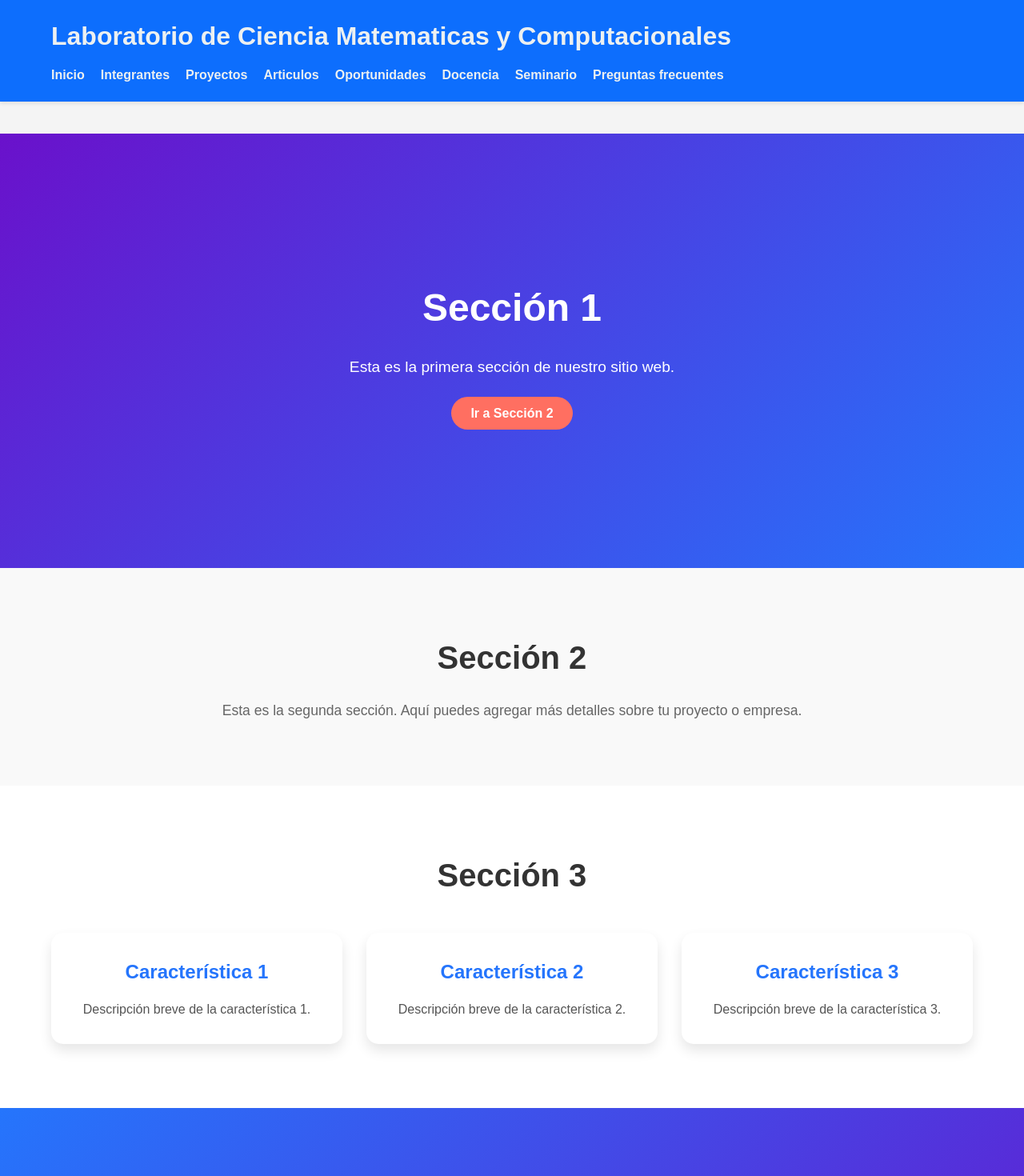
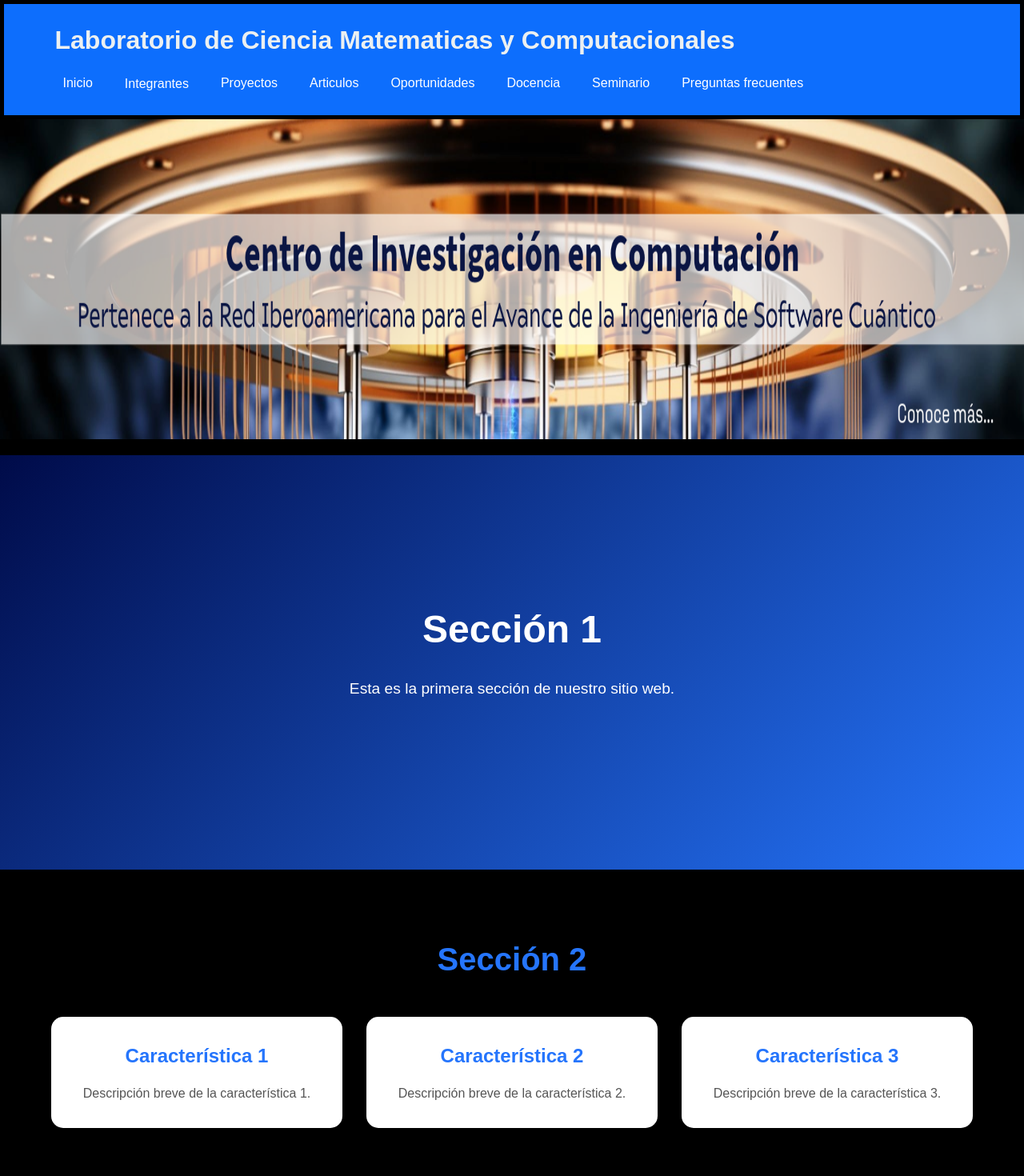
Before and after one commit to MathNCompSciLab/WebPageLab, a Next.js app in the folder web-page-lab/: page / in a window 1280 px wide. Shown: the top 1470 px of the page at 80% size. Built offline with nearby package versions, Linux system fonts and the light colour scheme.

Commit message:
fix navbar, add ejemplobanner and change style

```diff
--- a/web-page-lab/components/menuintegrantes.js
+++ b/web-page-lab/components/menuintegrantes.js
@@ -3,65 +3,64 @@ import { useState, useRef, useEffect } from 'react';
 import "../src/app/globals.css";
 import Link from 'next/link';
 
-export default function Menu()
-{
-    const [isOpen1, setIsOpen1] = useState(false);
-    const [isOpen11, setIsOpen11] = useState(false);
-    const [isOpen12, setIsOpen12] = useState(false);
-    const [isOpen121, setIsOpen121] = useState(false);
-    const [isOpen122, setIsOpen122] = useState(false);
-    const [isOpen123, setIsOpen123] = useState(false);
-
-
+export default function Menu() {
+  const [openMenus, setOpenMenus] = useState({}); // Controla qué menús están abiertos
   const dropdownRef = useRef(null);
-
 
   useEffect(() => {
     function handleClickOutside(event) {
+
+
       if (dropdownRef.current && !dropdownRef.current.contains(event.target)) {
-          setIsOpen(false);
+        setOpenMenus({}); // Cierra todos los menús al hacer clic fuera
+        console.log("hola");
       }
     }
 
-      document.addEventListener('mousedown', handleClickOutside);
+    document.addEventListener("mousedown", handleClickOutside);
     return () => {
-        document.removeEventListener('mousedown', handleClickOutside);
+      document.removeEventListener("mousedown", handleClickOutside);
     };
   }, []);
 
+  const toggleMenu = (menu) => {
+    setOpenMenus((prevMenus) => ({
+      ...prevMenus,
+      [menu]: !prevMenus[menu], // Alterna el estado del menú seleccionado
+    }));
+  };
 
-    return(
-      <div>
-          <button onClick={() => setIsOpen1(!isOpen1)}>Integrantes</button>
+  return (
+    <div ref={dropdownRef}>
+      <button onClick={() => toggleMenu("integrantes")}>Integrantes</button>
 
-      {isOpen1 && (
-        <div className='menu-desplegable'>
-          <button onClick={() => setIsOpen11(!isOpen11)}>profesores</button>
-            {isOpen11 && (
-            <div className='menu-desplegable'>
+      {openMenus["integrantes"] && (
+        <div className="menu-desplegable">
+          <button onClick={() => toggleMenu("profesores")}>Profesores</button>
+          {openMenus["profesores"] && (
+            <div className="menu-desplegableprofesores">
               <Link href="#">M. en C. Rocio</Link>
               <Link href="#">M. en C. Germán Téllez Castillo</Link>
               <Link href="#">Dr. Juan Carlos Chimal Eguía</Link>
               <Link href="#">Dr. Carlos Aguilar Ibañez</Link>
-
             </div>
           )}
 
-
-
-          <button onClick={() => setIsOpen12(!isOpen12)}>alumnos</button>
-            {isOpen12 && (
-            <div className='menu-desplegable'>
-            <button onClick={() => setIsOpen121(!isOpen121)}>Licenciatura</button>
-              {isOpen121 && (
-              <div className='menu-desplegable'>
+          <button onClick={() => toggleMenu("alumnos")}>Alumnos</button>
+          {openMenus["alumnos"] && (
+            <div className="menu-desplegablealumnos">
+              <button onClick={() => toggleMenu("licenciatura")}>
+                Licenciatura
+              </button>
+              {openMenus["licenciatura"] && (
+                <div className="menu-desplegable">
                   <Link href="#">Ismael</Link>
                 </div>
               )}
 
-            <button onClick={() => setIsOpen122(!isOpen122)}>Maestria</button>
-              {isOpen122 && (
-              <div className='menu-desplegable'>
+              <button onClick={() => toggleMenu("maestria")}>Maestría</button>
+              {openMenus["maestria"] && (
+                <div className="menu-desplegable">
                   <Link href="#">Dafne Coconi</Link>
                   <Link href="#">Aldair Cortés</Link>
                   <Link href="#">Alan Jiménez</Link>
@@ -70,26 +69,22 @@ export default function Menu()
                   <Link href="#">Luis Rojo</Link>
                   <Link href="#">Luis Farias</Link>
                   <Link href="#">Angel Saria</Link>
-
                 </div>
               )}
 
-            <button onClick={() => setIsOpen123(!isOpen123)}>Doctoroda</button>
-              {isOpen123 && (
-              <div className='menu-desplegable'>
+              <button onClick={() => toggleMenu("doctorado")}>Doctorado</button>
+              {openMenus["doctorado"] && (
+                <div className="menu-desplegable">
                   <Link href="#">Ivan</Link>
-              <Link href="#">Alenjandro Cardora</Link>
+                  <Link href="#">Alejandro Cardora</Link>
                   <Link href="#">Diana Barragán</Link>
                   <Link href="#">Irari Jimenez</Link>
-
-              </div>
-              )}
-
                 </div>
               )}
             </div>
           )}
         </div>
-    )
-
+      )}
+    </div>
+  );
 }
--- a/web-page-lab/src/app/globals.css
+++ b/web-page-lab/src/app/globals.css
@@ -1,7 +1,7 @@
 :root {
   --primary-color: #3498db;
   --secondary-color: #2ecc71;
-  --background-color: #f4f4f4;
+  --background-color: #000000;
   --text-color: #333;
   --header-bg: #0d6efd;
   --header-text: #ecf0f1;
@@ -25,6 +25,8 @@ body {
   width: 90%;
   max-width: 1200px;
   margin: 0 auto;
+
+
 }
 
 .header {
@@ -32,6 +34,7 @@ body {
   color: var(--header-text);
   padding: 20px 0;
   box-shadow: 0 2px 5px rgba(0, 0, 0, 0.1);
+  border: 5px solid #000;
 }
 
 .header h1 {
@@ -51,48 +54,83 @@ body {
 }
 
 .nav-links a {
-  color: var(--header-text);
+  color: white;
   text-decoration: none;
-  font-weight: bold;
-  transition: color 0.5s ease;
+  padding: 5px 10px;
+  display: block;
+  width: 100%;
+  transition: background-color 0.3s ease;
 }
 
 .nav-links a:hover {
   color: var(--secondary-color);
+
+  background-color: rgba(255, 255, 255, 0.2);
 }
 
 .nav-links button {
   background-color: transparent;
-  color:  var(--header-text);
+  color: white;
   border: none;
-  border-radius: 4px;
   cursor: pointer;
-  font-weight: bold;
   font-size: 1rem;
-  transition: color 0.5s ease;
+  text-align: left;
+  padding: 10px 10px;
+  width: 100%;
+  transition: background-color 0.3s ease;
 }
 
 .nav-links button:hover {
   color: var(--secondary-color);
+
+  background-color: rgba(255, 255, 255, 0.2);
 }
 
-.menu-desplegable{
+.menu-desplegable {
+  position: absolute;
+  background-color: #0d6efd;
+  border: 3px solid #000;
+  width: 200px;
+  margin-top: 10px;
+  margin-left: 10px;
   display: flex;
   flex-direction: column;
-  padding-left: 40px;
-  align-items: baseline;
+  padding: 10px;
+  align-items: flex-start;
+  z-index: 1000;
 }
 
-.main-content {
-  padding: 40px 0;
+.menu-desplegable .menu-desplegableprofesores {
+  position: absolute;
+
+  background-color: #0d6efd;
+  border: 3px solid #000;
+  width: 300px;
+  margin-top: 50px;
+  display: flex;
+  flex-direction: column;
+  padding: 10px;
+  align-items: flex-start;
+  z-index: 1000;
 }
+.menu-desplegable .menu-desplegablealumnos {
+  padding-left: 10px;
+
+}
+
+.menu-desplegable button:hover {
+  background-color: rgba(255, 255, 255, 0.2);
+}
+.menu-desplegable a:hover {
+  background-color: rgba(255, 255, 255, 0.2);
+}
+
 
 .footer {
   background-color: var(--footer-bg);
   color: var(--footer-text);
   text-align: center;
   padding: 20px 0;
-  margin-top: 40px;
   box-shadow: 0 -2px 5px rgba(0, 0, 0, 0.1);
 }
 
--- a/web-page-lab/src/app/page.js
+++ b/web-page-lab/src/app/page.js
@@ -4,30 +4,31 @@ import styles from './page.module.css';
 export default function Home() {
   return (
     <div>
+        <div className={styles.imagecontainer}>
+        <Image
+        src="/Ejemplo.png"
+        alt="cinthia"
+        fill={true}
+        priority={true}
+        className={styles.imagecustom}/>
+        </div>
+
+
+
+
       {/* Sección 1 */}
       <section className={styles.section1}>
         <div className={styles.container}>
           <h1>Sección 1</h1>
           <p>Esta es la primera sección de nuestro sitio web.</p>
-          <a href="#section2" className={styles.ctaButton}>Ir a Sección 2</a>
         </div>
       </section>
 
-      {/* Sección 2 */}
-      <section id="section2" className={styles.section2}>
+
+      {/* Sección 3 */}
+      <section className={styles.section2}>
         <div className={styles.container}>
           <h2>Sección 2</h2>
-          <p>
-            Esta es la segunda sección. Aquí puedes agregar más detalles sobre tu
-            proyecto o empresa.
-          </p>
-        </div>
-      </section>
-
-      {/* Sección 3 */}
-      <section className={styles.section3}>
-        <div className={styles.container}>
-          <h2>Sección 3</h2>
           <div className={styles.grid}>
             <div className={styles.card}>
               <h3>Característica 1</h3>
--- a/web-page-lab/src/app/page.module.css
+++ b/web-page-lab/src/app/page.module.css
@@ -4,10 +4,22 @@
     margin: 0 auto;
     padding: 80px 0;
   }
+  .imagecontainer {
+    display: flex;
+    position: relative;
+    justify-content: center;
+    align-items: center;
+    margin-bottom: 20px;
+    height: 400px;
+  }
+  .imagecumtom{
+    margin: 0 auto;
+
+  }
 
   /* Sección 1 */
   .section1 {
-    background: linear-gradient(135deg, #6a11cb, #2575fc);
+    background: linear-gradient(135deg, #000b49, #2575fc);
     color: white;
     text-align: center;
     padding: 100px 0;
@@ -39,35 +51,17 @@
     transform: translateY(-5px);
   }
 
-  /* Sección 2 */
+
+  /* Sección 3 */
   .section2 {
-    background-color: #f9f9f9;
+    background-color: #000000;
     text-align: center;
   }
 
   .section2 h2 {
     font-size: 2.5rem;
-    margin-bottom: 20px;
-    color: #333;
-  }
-
-  .section2 p {
-    font-size: 1.1rem;
-    color: #666;
-    max-width: 800px;
-    margin: 0 auto;
-  }
-
-  /* Sección 3 */
-  .section3 {
-    background-color: #ffffff;
-    text-align: center;
-  }
-
-  .section3 h2 {
-    font-size: 2.5rem;
     margin-bottom: 40px;
-    color: #333;
+    color: #2575fc;
   }
 
   .grid {
@@ -102,7 +96,7 @@
 
   /* Sección 4 */
   .section4 {
-    background: linear-gradient(135deg, #2575fc, #6a11cb);
+    background: linear-gradient(135deg, #2575fc, #000b49);
     color: white;
     text-align: center;
   }
```
Also changed, not shown: web-page-lab/public/Ejemplo.png (added). Lines whose indentation alone changed are shown as unchanged.
